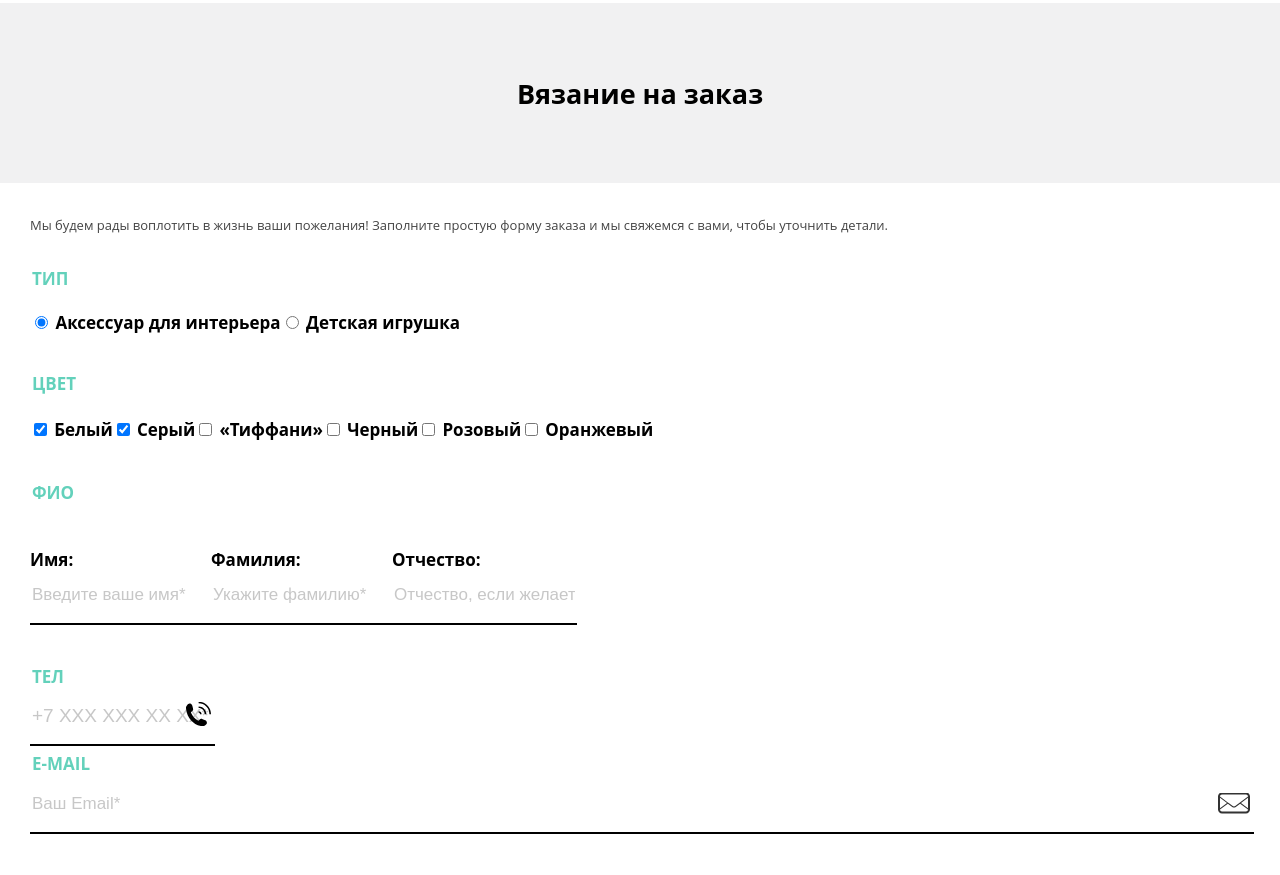
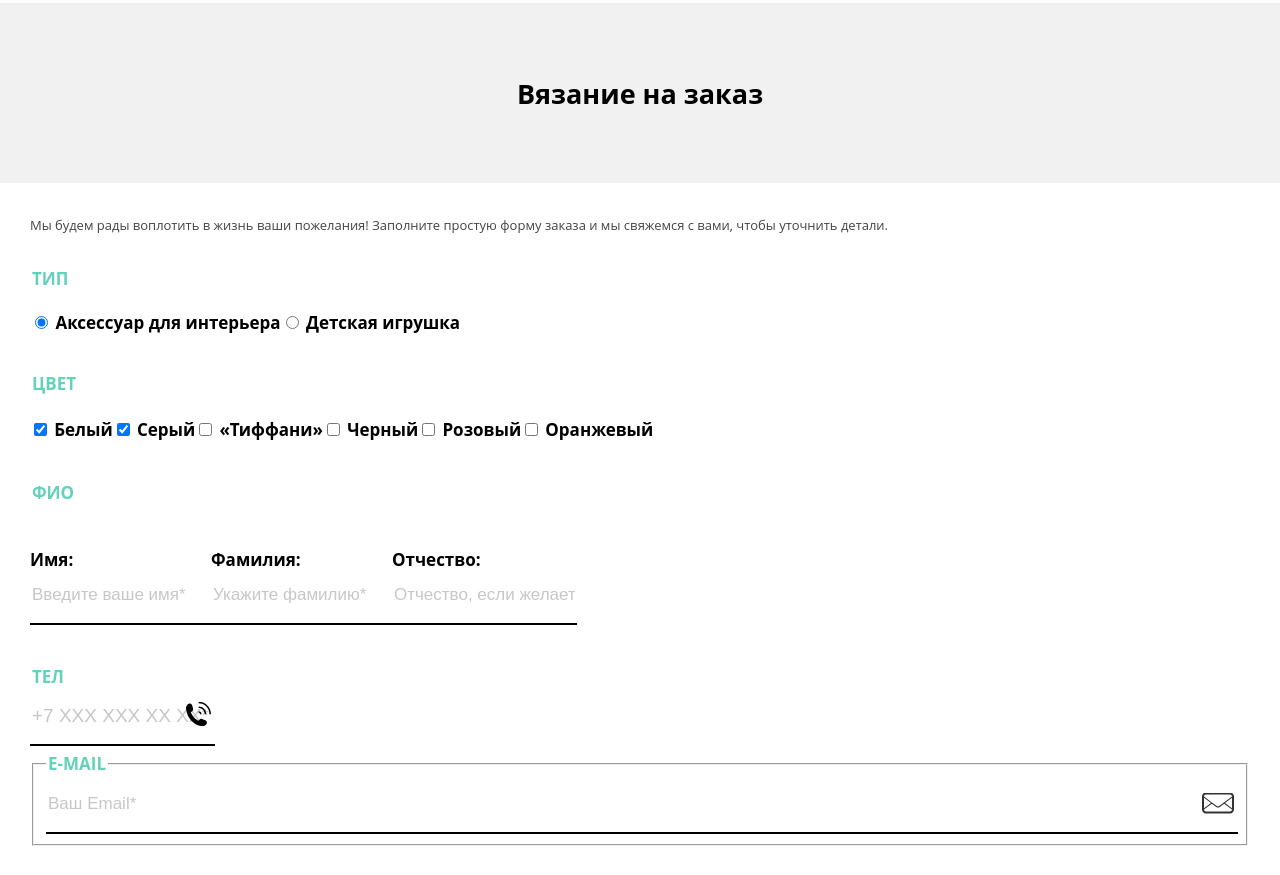
Before and after one commit to viktoria17/369085-mishka, a website: page source/form.html in a window 1280 px wide. Shown: the part 77-952 px from the top of the page. Drawn offline with nearby package versions, Linux system fonts and the light colour scheme; files that its build step writes are made by us from their sources.

Commit message:
Remove fieldset styles

```diff
--- a/source/sass/blocks/form.scss
+++ b/source/sass/blocks/form.scss
@@ -1,13 +1,5 @@
 .form {
   @include horizontal-paddings;
-
-  fieldset {
-    border: 0;
-    margin-left: 0;
-    margin-right: 0;
-    padding-left: 0;
-    padding-right: 0;
-  }
 }
 
 .form__fieldset {
```
